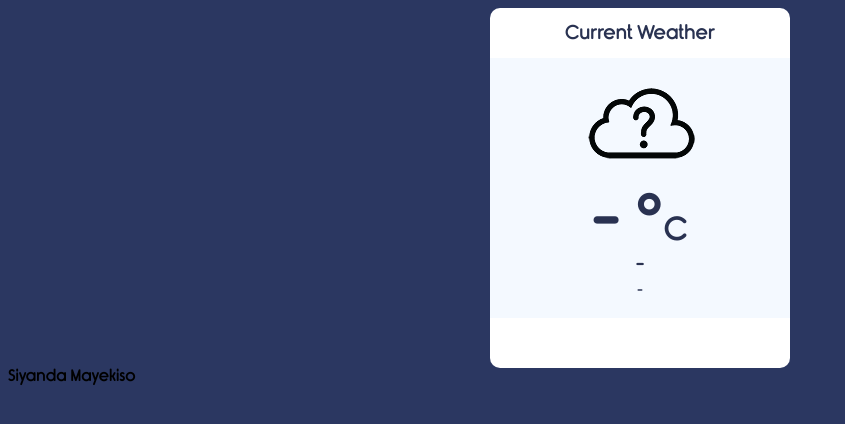
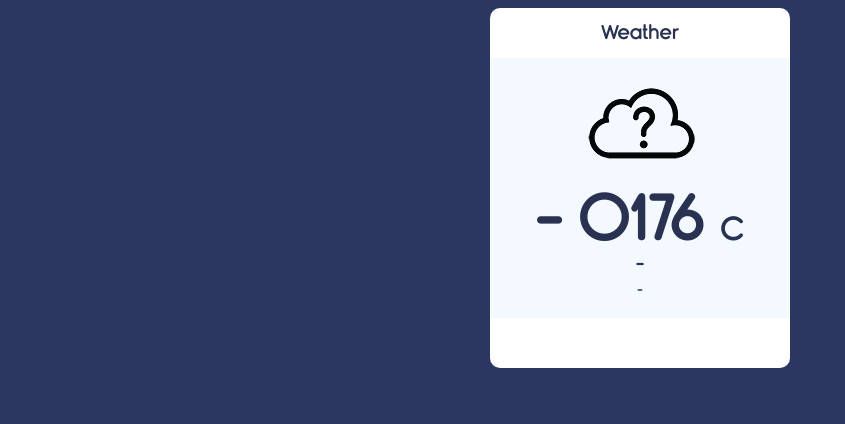
Before and after one commit to SiyandaMaykiso/JavaScript-Weather-App, a plain HTML site: page index.html in a window 1280 px wide. Shown: the whole page, without its empty margins (0-845 px from the left). Drawn offline with Linux system fonts and the light colour scheme.

Commit message:
Update index.html

```diff
--- a/index.html
+++ b/index.html
@@ -1,37 +1,31 @@
 <!DOCTYPE html>
 <html lang="en">
 <head>
-    <meta charset="UTF-8">
-    <title>Siyanda Mayekiso Weather App </title>
 <link rel="stylesheet" href="font/Rimouski.css">
 <link rel="stylesheet" href="style.css">
 </head>
 <body>
-
    <div class="container">
        <div class="app-title">
-            <p>Current Weather </p>
+           <p>
+               Weather
+           </p>
        </div>
-        <div class="notification"> </div>
+       <div class="notification"></div>
        <div class="weather-container">
-            <div class="weather-icon">
-                <img src="icons/unknown.png" alt="">
+           <div class="weather-icon"><img src="icons/unknown.png"></div>
+           <div class="temperature-value">
+               <p>- 0176
+                   <span>C</span>
+
+               </p>
            </div>
-            <div class="temperature-value">
-                <p>- °<span>C</span></p>
-            </div>
-            <div class="temperature-description">
-                <p> - </p>
-            </div>
-            <div class="location">
-                <p>-</p>
-            </div>
-        </div>
+           <div class="temperature-description"><p>-</p></div>
+           <div class="location"><p>-</p></div>
        </div>
 
+   </div>
    <script src="app.js"></script>
+
 </body>
 </html>
-
-
-Siyanda Mayekiso
```
Lines whose indentation alone changed are shown as unchanged.
